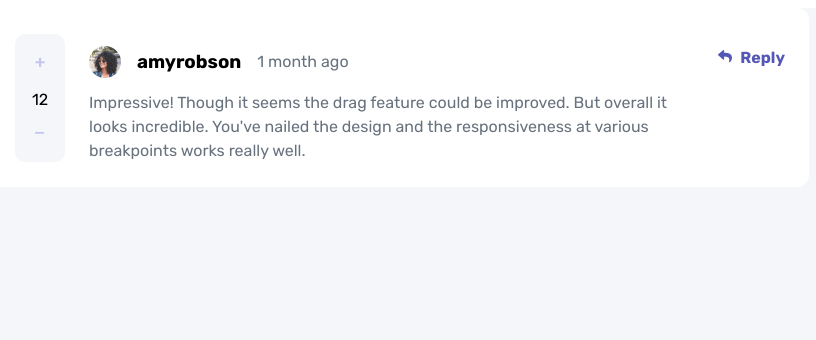
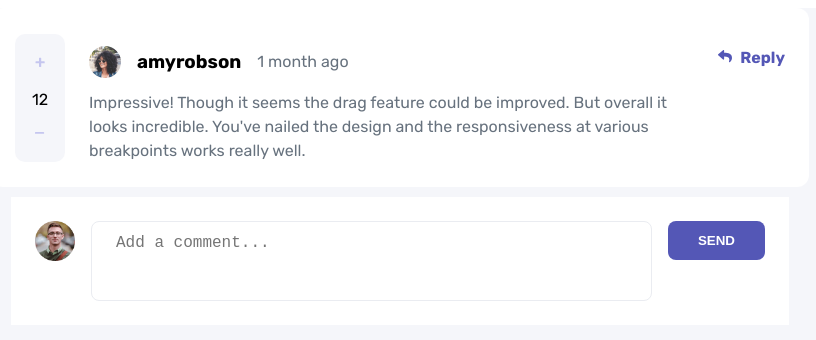
Before and after one commit to Jacoberson/interactive-comment-section, a React (Vite) app: page / in a window 1280 px wide. Shown: the top 340 px of the page, without its empty margins (240-1056 px from the left). Built offline with nearby package versions, Linux system fonts and the light colour scheme.

Commit message:
Add comment form

```diff
--- a/src/App.css
+++ b/src/App.css
@@ -35,8 +35,11 @@ body {
   height: 100vh;
 }
 
+.p-24 {
+  padding: 24px;
+}
+
 .comment {
-  padding: 24px;
   max-width: 770px;
   margin: auto;
   background-color: var(--white);
@@ -68,9 +71,14 @@ body {
   gap: 16px;
 }
 
-.avatar {
+.avatar-sm {
   width: 32px;
   height: 32px;
+}
+
+.avatar-lg {
+  width: 40px;
+  height: 40px;
 }
 
 .created-at,
@@ -94,3 +102,48 @@ body {
   color: var(--moderate-blue);
   font-weight: var(--bold);
 }
+
+.form-container {
+  background-color: var(--white);
+  max-width: 730px;
+  margin: 10px auto;
+}
+
+.form-container .comment-form {
+  display: flex;
+  justify-content: space-between;
+  align-items: flex-start;
+  gap: 16px;
+}
+
+.form-container textarea {
+  flex: 1;
+  resize: none;
+  padding: 12px 24px;
+  font-size: var(--paragraph);
+  color: var(--grayish-blue);
+  border-color: var(--light-gray);
+  border-radius: 8px;
+  cursor: pointer;
+}
+
+.form-container textarea:focus {
+  outline: none;
+  border-color: var(--moderate-blue);
+  caret-color: var(--moderate-blue);
+}
+
+.form-container button {
+  background-color: var(--moderate-blue);
+  color: var(--white);
+  border: none;
+  border-radius: 8px;
+  padding: 12px 30px;
+  font-weight: var(--bold);
+  text-transform: uppercase;
+  cursor: pointer;
+}
+
+.form-container button:active {
+  opacity: 0.2;
+}
--- a/src/App.tsx
+++ b/src/App.tsx
@@ -1,10 +1,12 @@
 import Comment from "./components/Comment";
+import CommentForm from "./components/CommentForm";
 import "./App.css";
 
 function App() {
   return (
     <>
       <Comment />
+      <CommentForm />
     </>
   );
 }
--- a/src/components/Comment.tsx
+++ b/src/components/Comment.tsx
@@ -5,7 +5,7 @@ import avatar from "/assets/avatars/image-amyrobson.png";
 
 export default function Comment(): JSX.Element {
   return (
-    <div className="comment">
+    <div className="comment p-24">
       <div className="vote-container">
         <img className="upvote vote-icon" src={upvoteImage} alt="upvote" />
         <div className="votes">12</div>
@@ -17,7 +17,7 @@ export default function Comment(): JSX.Element {
       </div>
       <div className="comment-text">
         <div className="user-info">
-          <img className="avatar" src={avatar} alt="avatar" />
+          <img className="avatar-sm" src={avatar} alt="avatar" />
           <h3>amyrobson</h3>
           <p className="created-at">1 month ago</p>
         </div>
--- /dev/null
+++ b/src/components/CommentForm.tsx
@@ -0,0 +1,27 @@
+import avatar from "../../public/assets/avatars/image-juliusomo.png";
+
+export default function CommentForm(): JSX.Element {
+  const handleSubmit = (e: React.SyntheticEvent) => {
+    e.preventDefault();
+  };
+
+  return (
+    <div className="form-container p-24">
+      <form
+        className="comment-form"
+        action=""
+        method="POST"
+        onSubmit={handleSubmit}
+      >
+        <img className="avatar-lg" src={avatar} alt="avatar" />
+        <textarea
+          id="comment"
+          name="comment"
+          placeholder="Add a comment..."
+          rows={3}
+        ></textarea>
+        <button type="submit">Send</button>
+      </form>
+    </div>
+  );
+}
```
